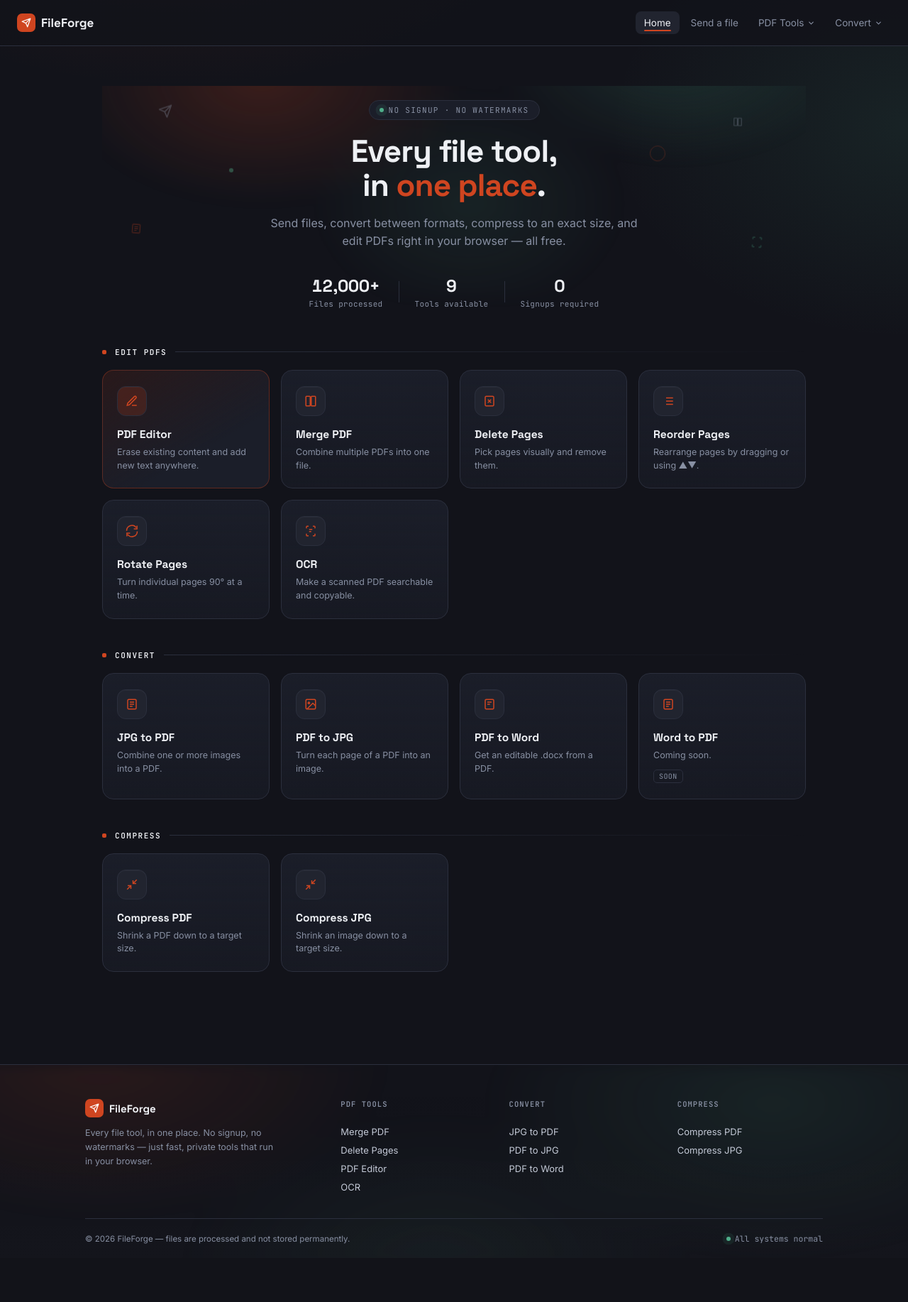
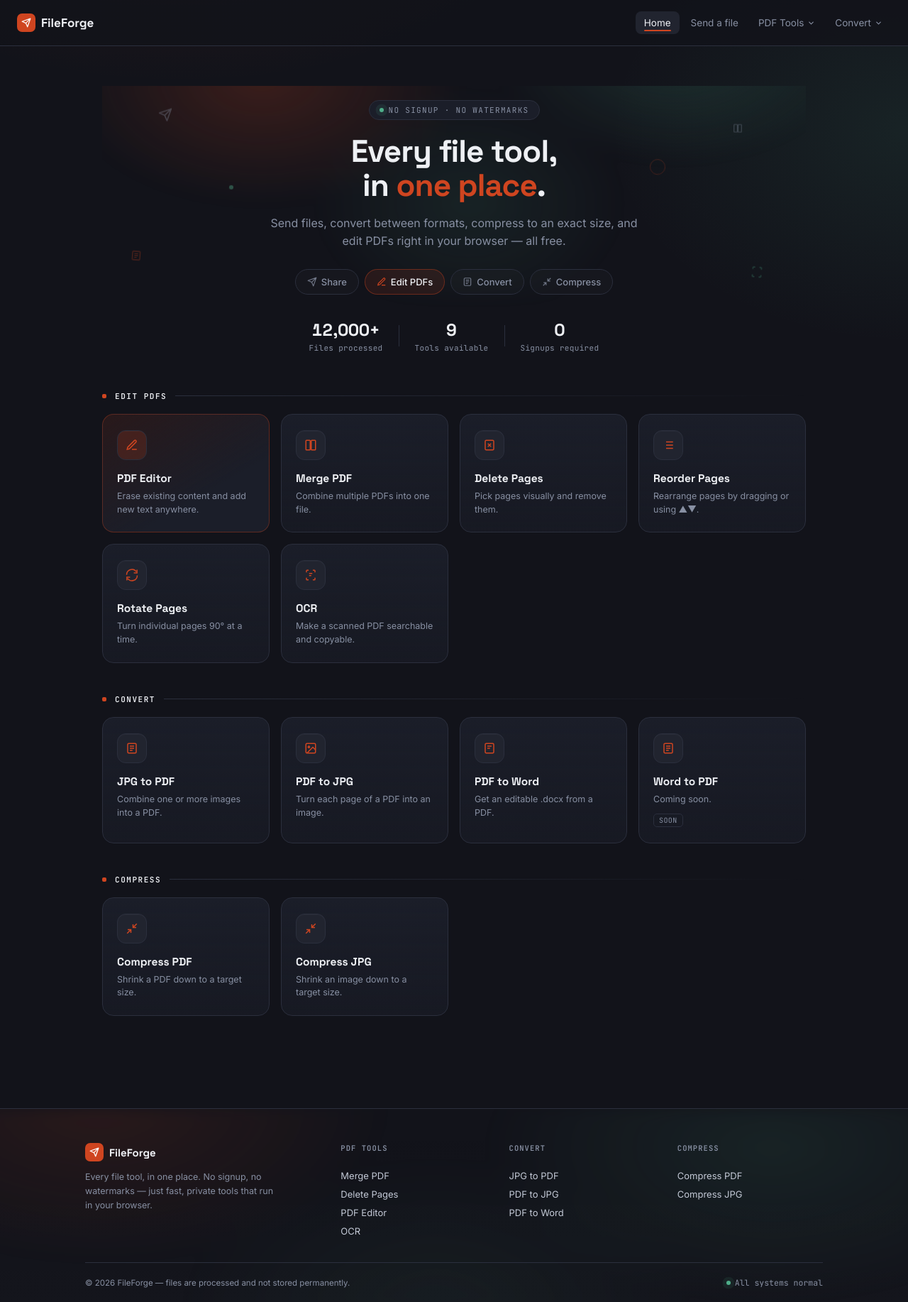
Before and after one commit to soumen4321samanta/fileshare, a Django app: page / in a window 1280 px wide. Shown: the whole page at 71% size. Before the commit the page ends 1753 px from the top, so only its background shows below. Run offline with Django 5.2, Linux system fonts and the light colour scheme.

Commit message:
Add Tools Button in hero section

```diff
--- a/frontend/static/frontend/style.css
+++ b/frontend/static/frontend/style.css
@@ -551,6 +551,8 @@
     text-transform: uppercase;
     color: var(--text);
     margin: 44px 0 18px;
+    scroll-margin-top: 90px;
+
 }
 .section-label::before {
     content: '';
@@ -1011,3 +1013,45 @@
 }
 
 #main-content.page-loading { opacity: 0.5; transition: opacity 0.15s ease; }
+
+
+.hero-filters {
+    display: flex;
+    flex-wrap: wrap;
+    align-items: center;
+    justify-content: center;
+    gap: 8px;
+    margin-top: 26px;
+    animation: fadeUp 0.6s 0.32s cubic-bezier(0.16,1,0.3,1) both;
+}
+.filter-btn {
+    display: inline-flex;
+    align-items: center;
+    gap: 6px;
+    padding: 9px 16px;
+    border-radius: 100px;
+    border: 1px solid var(--line);
+    background: rgba(255,255,255,0.02);
+    color: var(--muted);
+    text-decoration: none;
+    font-size: 13px;
+    font-weight: 500;
+    transition: background 0.18s ease, border-color 0.18s ease, color 0.18s ease, transform 0.18s ease;
+}
+.filter-btn svg { flex-shrink: 0; opacity: 0.8; }
+.filter-btn:hover {
+    border-color: #4a5372;
+    background: var(--panel);
+    color: var(--text);
+    transform: translateY(-2px);
+}
+.filter-btn.active {
+    border-color: rgba(207,69,32,0.4);
+    background: rgba(207,69,32,0.12);
+    color: var(--text);
+}
+.filter-btn.active svg { color: var(--stamp); opacity: 1; }
+
+@media (max-width: 560px) {
+    .filter-btn { padding: 8px 13px; font-size: 12px; }
+}
--- a/frontend/templates/frontend/home.html
+++ b/frontend/templates/frontend/home.html
@@ -23,6 +23,27 @@
         </h1>
         <p>Send files, convert between formats, compress to an exact size, and edit PDFs right in your browser — all free.</p>
 
+
+        <div class="hero-filters" id="hero-filters">
+            <a href="#section-share" class="filter-btn">
+                <svg width="14" height="14" viewBox="0 0 24 24" fill="none" stroke="currentColor" stroke-width="2"><path d="M22 2L11 13M22 2l-7 20-4-9-9-4 20-7z" stroke-linecap="round" stroke-linejoin="round"/></svg>
+                Share
+            </a>
+            <a href="#section-edit" class="filter-btn">
+                <svg width="14" height="14" viewBox="0 0 24 24" fill="none" stroke="currentColor" stroke-width="2"><path d="M12 20h9M16.5 3.5a2.1 2.1 0 013 3L7 19l-4 1 1-4L16.5 3.5z"/></svg>
+                Edit PDFs
+            </a>
+            <a href="#section-convert" class="filter-btn">
+                <svg width="14" height="14" viewBox="0 0 24 24" fill="none" stroke="currentColor" stroke-width="2"><rect x="4" y="3" width="16" height="18" rx="2"/><path d="M8 8h8M8 12h8M8 16h5"/></svg>
+                Convert
+            </a>
+            <a href="#section-compress" class="filter-btn">
+                <svg width="14" height="14" viewBox="0 0 24 24" fill="none" stroke="currentColor" stroke-width="2"><path d="M4 14h6v6M20 10h-6V4M14 10l7-7M3 21l7-7"/></svg>
+                Compress
+            </a>
+        </div>
+
+
         <div class="hero-stats" id="hero-stats">
             <div class="stat">
                 <span class="stat-num" data-target="12000" data-suffix="+">0</span>
@@ -41,7 +62,7 @@
         </div>
     </div>
 
-    {% comment %} <div class="section-label">Share</div>
+    {% comment %} <div class="section-label" id="section-share">Share</div>
     <div class="tool-grid">
         <a href="{% url 'send_file_page' %}" class="tool-card featured">
             <div class="icon"><svg width="18" height="18" viewBox="0 0 24 24" fill="none" stroke="currentColor" stroke-width="2"><path d="M22 2L11 13M22 2l-7 20-4-9-9-4 20-7z" stroke-linecap="round" stroke-linejoin="round"/></svg></div>
@@ -50,7 +71,7 @@
         </a>
     </div> {% endcomment %}
 
-    <div class="section-label">Edit PDFs</div>
+    <div class="section-label" id="section-edit">Edit PDFs</div>
     <div class="tool-grid">
         <a href="{% url 'editor_page' %}" class="tool-card featured">
             <div class="icon"><svg width="18" height="18" viewBox="0 0 24 24" fill="none" stroke="currentColor" stroke-width="2"><path d="M12 20h9M16.5 3.5a2.1 2.1 0 013 3L7 19l-4 1 1-4L16.5 3.5z"/></svg></div>
@@ -89,7 +110,7 @@
         </a>
     </div>
 
-    <div class="section-label">Convert</div>
+    <div class="section-label" id="section-convert">Convert</div>
     <div class="tool-grid">
         <a href="{% url 'jpg_to_pdf' %}" class="tool-card">
             <div class="icon"><svg width="18" height="18" viewBox="0 0 24 24" fill="none" stroke="currentColor" stroke-width="2"><rect x="4" y="3" width="16" height="18" rx="2"/><path d="M8 8h8M8 12h8M8 16h5"/></svg></div>
@@ -117,7 +138,7 @@
         </div>
     </div>
 
-    <div class="section-label">Compress</div>
+    <div class="section-label" id="section-compress">Compress</div>
     <div class="tool-grid">
         <a href="{% url 'pdf_compress' %}" class="tool-card">
             <div class="icon"><svg width="18" height="18" viewBox="0 0 24 24" fill="none" stroke="currentColor" stroke-width="2"><path d="M4 14h6v6M20 10h-6V4M14 10l7-7M3 21l7-7"/></svg></div>
@@ -193,14 +214,40 @@
         el.style.pointerEvents = 'auto';
         el.style.cursor = 'pointer';
         el.addEventListener('click', () => {
-            el.classList.remove('floater-pop'); // reset if clicked again fast
-            void el.offsetWidth; // force reflow so animation restarts
+            el.classList.remove('floater-pop');
+            void el.offsetWidth;
             el.classList.add('floater-pop');
         });
         el.addEventListener('animationend', (e) => {
             if (e.animationName === 'floaterPop') el.classList.remove('floater-pop');
         });
     });
+
+    // ---- Hero filter buttons: smooth-scroll to section (no page reload) ----
+    const filterBtns = document.querySelectorAll('.filter-btn');
+    filterBtns.forEach(btn => {
+        btn.addEventListener('click', (e) => {
+            e.preventDefault();
+            const target = document.querySelector(btn.getAttribute('href'));
+            if (!target) return;
+            const headerHeight = document.querySelector('.site-header').offsetHeight || 70;
+            const top = target.getBoundingClientRect().top + window.scrollY - headerHeight - 14;
+            window.scrollTo({ top, behavior: 'smooth' });
+        });
+    });
+
+    const sectionEls = ['section-share', 'section-edit', 'section-convert', 'section-compress']
+        .map(id => document.getElementById(id)).filter(Boolean);
+    if (sectionEls.length) {
+        const sectionObserver = new IntersectionObserver((entries) => {
+            entries.forEach(entry => {
+                if (entry.isIntersecting) {
+                    filterBtns.forEach(b => b.classList.toggle('active', b.getAttribute('href') === '#' + entry.target.id));
+                }
+            });
+        }, { rootMargin: '-30% 0px -60% 0px', threshold: 0 });
+        sectionEls.forEach(el => sectionObserver.observe(el));
+    }
 });
 </script>
 {% endblock %}
```
